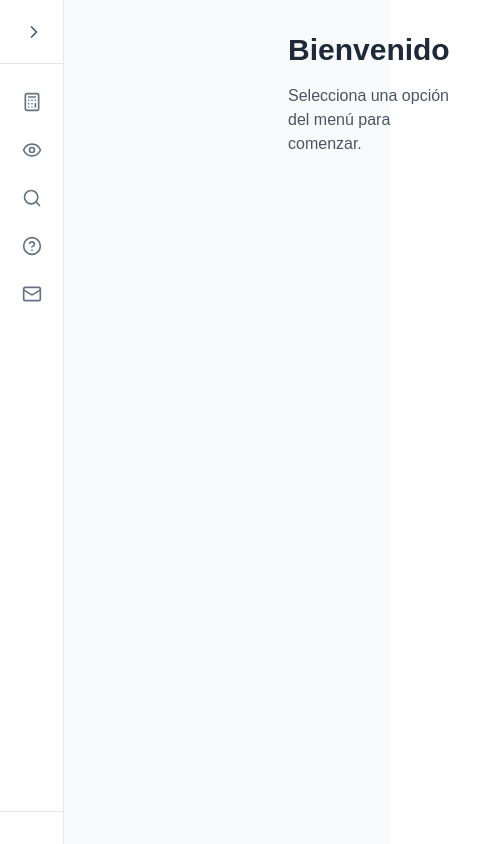
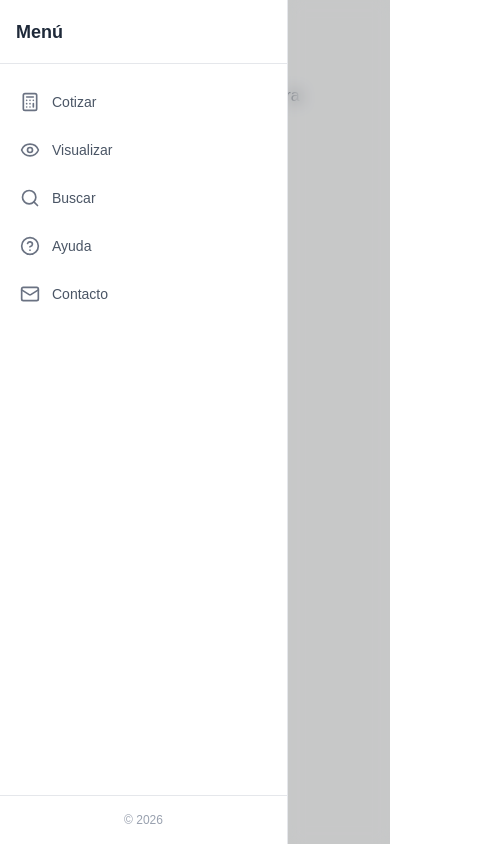
Before and after one commit to soficarreroa/software-vehiculos, a Next.js app: page / in a window 390 px wide. Both pictures are taken after a click on the button "Toggle menu". Shown: the whole page, 482 px wide, since content can reach past the window. Built offline with nearby package versions, Linux system fonts and the light colour scheme.

Commit message:
modificacion del sidebar para que sea responsive

```diff
--- a/app/components/ui/Sidebar.tsx
+++ b/app/components/ui/Sidebar.tsx
@@ -1,6 +1,6 @@
 "use client";
 
-import { useState } from "react";
+import { useState, useEffect } from "react";
 import {
   Calculator,
   Eye,
@@ -9,6 +9,8 @@ import {
   Mail,
   ChevronLeft,
   ChevronRight,
+  Menu,
+  X,
 } from "lucide-react";
 
 interface MenuItem {
@@ -25,25 +27,79 @@ const menuItems: MenuItem[] = [
   { label: "Contacto", href: "#contacto", icon: <Mail size={20} /> },
 ];
 
-export default function Sidebar() {
+interface SidebarProps {
+  isOpen: boolean;
+  setIsOpen: (open: boolean) => void;
+}
+
+export default function Sidebar({ isOpen, setIsOpen }: SidebarProps) {
   const [isCollapsed, setIsCollapsed] = useState(false);
+  const [isMobile, setIsMobile] = useState(false);
+
+  useEffect(() => {
+    const checkMobile = () => {
+      setIsMobile(window.innerWidth < 768);
+      if (window.innerWidth < 768) {
+        setIsCollapsed(false);
+      }
+    };
+
+    checkMobile();
+    window.addEventListener("resize", checkMobile);
+    return () => window.removeEventListener("resize", checkMobile);
+  }, [setIsOpen]);
+
+  const handleLinkClick = () => {
+    if (isMobile) {
+      setIsOpen(false);
+    }
+  };
 
   return (
+    <>
+      {/* Mobile Menu Button */}
+      <button
+        onClick={() => setIsOpen(!isOpen)}
+        className="fixed top-4 left-4 z-50 p-2 bg-white rounded-lg shadow-md md:hidden hover:bg-gray-50 transition-colors"
+        aria-label="Toggle menu"
+      >
+        {isOpen ? (
+          <X size={24} className="text-gray-700" />
+        ) : (
+          <Menu size={24} className="text-gray-700" />
+        )}
+      </button>
+
+      {/* Overlay for mobile */}
+      <div
+        className={`fixed inset-0 bg-black/20 backdrop-blur-sm z-40 md:hidden transition-opacity duration-300 ${
+          isOpen ? "opacity-100" : "opacity-0 pointer-events-none"
+        }`}
+        onClick={() => setIsOpen(false)}
+      />
+
+      {/* Sidebar */}
       <aside
-      className={`fixed left-0 top-0 h-screen bg-white border-r border-gray-200 transition-all duration-300 ease-in-out z-50 ${
-        isCollapsed ? "w-16" : "w-64"
-      }`}
+        className={`fixed left-0 top-0 h-screen bg-white border-r border-gray-200 transition-all duration-300 ease-out z-50
+          ${isMobile ? "w-72" : isCollapsed ? "w-16" : "w-64"}
+          ${isMobile ? (isOpen ? "translate-x-0" : "-translate-x-full") : "translate-x-0"}
+        `}
       >
         <div className="flex flex-col h-full">
+          {/* Header */}
           <div className="flex items-center justify-between h-16 px-4 border-b border-gray-200">
             {!isCollapsed && (
               <span className="text-lg font-semibold text-gray-800">
                 Menú
               </span>
             )}
+            {/* Desktop collapse button */}
+            {!isMobile && (
               <button
                 onClick={() => setIsCollapsed(!isCollapsed)}
-            className="p-2 rounded-lg hover:bg-gray-100 transition-colors ml-auto"
+                className={`p-2 rounded-lg hover:bg-gray-100 transition-colors ${
+                  isCollapsed ? "mx-auto" : "ml-auto"
+                }`}
                 aria-label={isCollapsed ? "Expandir menú" : "Colapsar menú"}
               >
                 {isCollapsed ? (
@@ -52,22 +108,25 @@ export default function Sidebar() {
                   <ChevronLeft size={20} className="text-gray-600" />
                 )}
               </button>
+            )}
           </div>
 
-        <nav className="flex-1 py-4">
+          {/* Navigation */}
+          <nav className="flex-1 py-4 overflow-y-auto">
             <ul className="space-y-1 px-2">
               {menuItems.map((item) => (
                 <li key={item.href}>
                   <a
                     href={item.href}
+                    onClick={handleLinkClick}
                     className={`flex items-center gap-3 px-3 py-3 rounded-lg text-gray-600 hover:bg-gray-100 hover:text-gray-900 transition-all duration-200 group ${
-                    isCollapsed ? "justify-center" : ""
+                      isCollapsed && !isMobile ? "justify-center" : ""
                     }`}
                   >
                     <span className="flex-shrink-0 text-gray-500 group-hover:text-gray-700 transition-colors">
                       {item.icon}
                     </span>
-                  {!isCollapsed && (
+                    {(!isCollapsed || isMobile) && (
                       <span className="text-sm font-medium whitespace-nowrap">
                         {item.label}
                       </span>
@@ -78,6 +137,7 @@ export default function Sidebar() {
             </ul>
           </nav>
 
+          {/* Footer */}
           <div className="p-4 border-t border-gray-200">
             {!isCollapsed && (
               <p className="text-xs text-gray-400 text-center">
@@ -87,5 +147,6 @@ export default function Sidebar() {
           </div>
         </div>
       </aside>
+    </>
   );
 }
--- a/app/page.tsx
+++ b/app/page.tsx
@@ -1,10 +1,15 @@
+"use client";
+
+import { useState } from "react";
 import Sidebar from "./components/ui/Sidebar";
 
 export default function Home() {
+  const [isSidebarOpen, setIsSidebarOpen] = useState(false);
+
   return (
     <div className="flex min-h-screen bg-gray-50">
-      <Sidebar />
-      <main className="flex-1 ml-64 p-8 transition-all duration-300">
+      <Sidebar isOpen={isSidebarOpen} setIsOpen={setIsSidebarOpen} />
+      <main className="flex-1 md:ml-64 p-8 transition-all duration-300">
         <div className="max-w-4xl mx-auto">
           <h1 className="text-3xl font-bold text-gray-800 mb-4">
             Bienvenido
```
Lines whose indentation alone changed are shown as unchanged.
